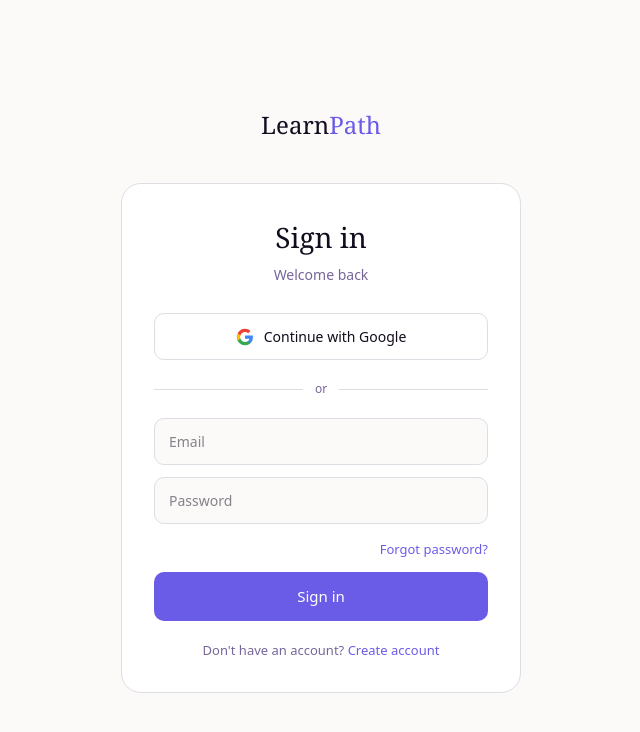
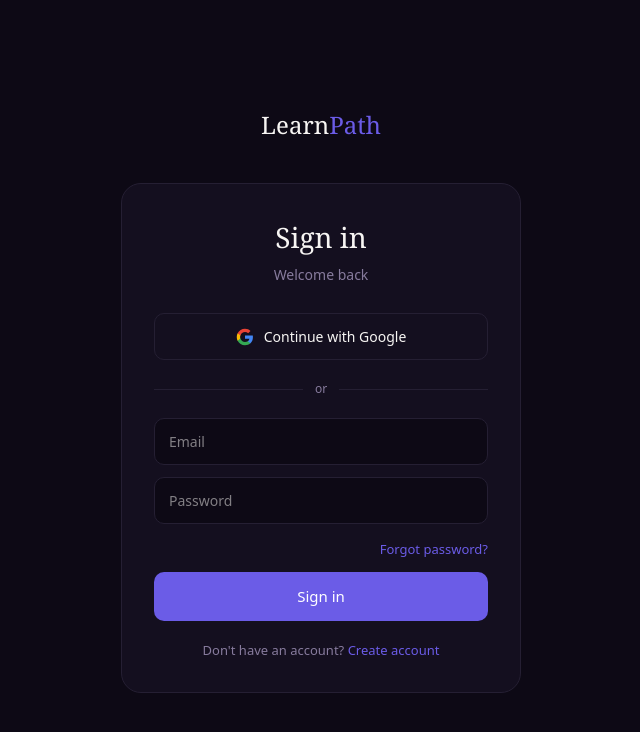
Before and after one commit to Gafurov02/learnpath, a Next.js app: page /en/auth/login in a window 1280 px wide. Shown: the top 732 px of the page, without its empty margins (319-959 px from the left). Built offline with nearby package versions, Linux system fonts and the light colour scheme; no server answers; what @tonconnect/ui-react would draw is missing.

Commit message:
Restore theme provider

```diff
--- a/src/components/layout/Providers.tsx
+++ b/src/components/layout/Providers.tsx
@@ -3,6 +3,7 @@
 import React from 'react';
 import { TonConnectUIProvider } from "@tonconnect/ui-react";
 import { NextIntlClientProvider } from "next-intl";
+import { ThemeProvider } from "next-themes";
 
 export default function Providers({
                                       children,
@@ -18,11 +19,17 @@
             locale={locale}
             messages={messages}
         >
-            <TonConnectUIProvider
-                manifestUrl="https://gafurov.cc/tonconnect-manifest.json"
+            <ThemeProvider
+                attribute="class"
+                defaultTheme="dark"
+                enableSystem
             >
-                {children}
-            </TonConnectUIProvider>
+                <TonConnectUIProvider
+                    manifestUrl="https://gafurov.cc/tonconnect-manifest.json"
+                >
+                    {children}
+                </TonConnectUIProvider>
+            </ThemeProvider>
         </NextIntlClientProvider>
     );
 }
```
